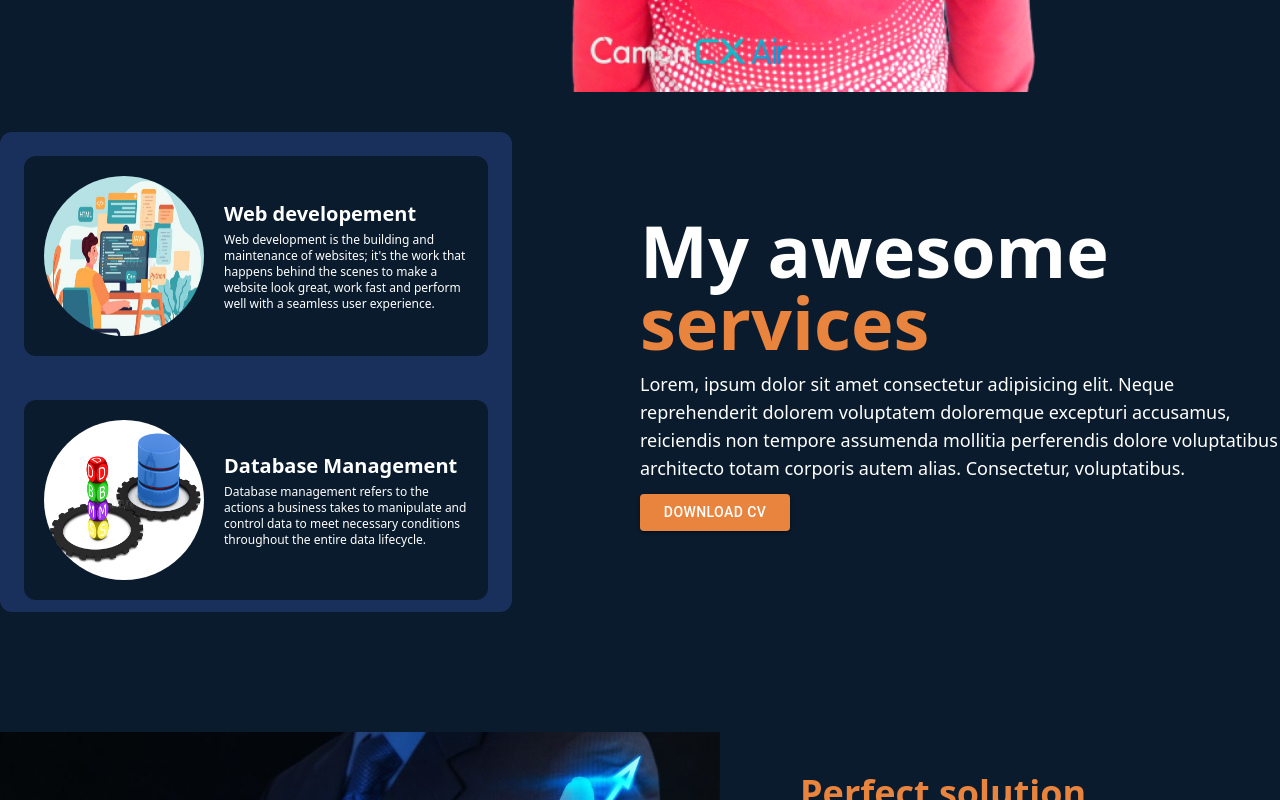
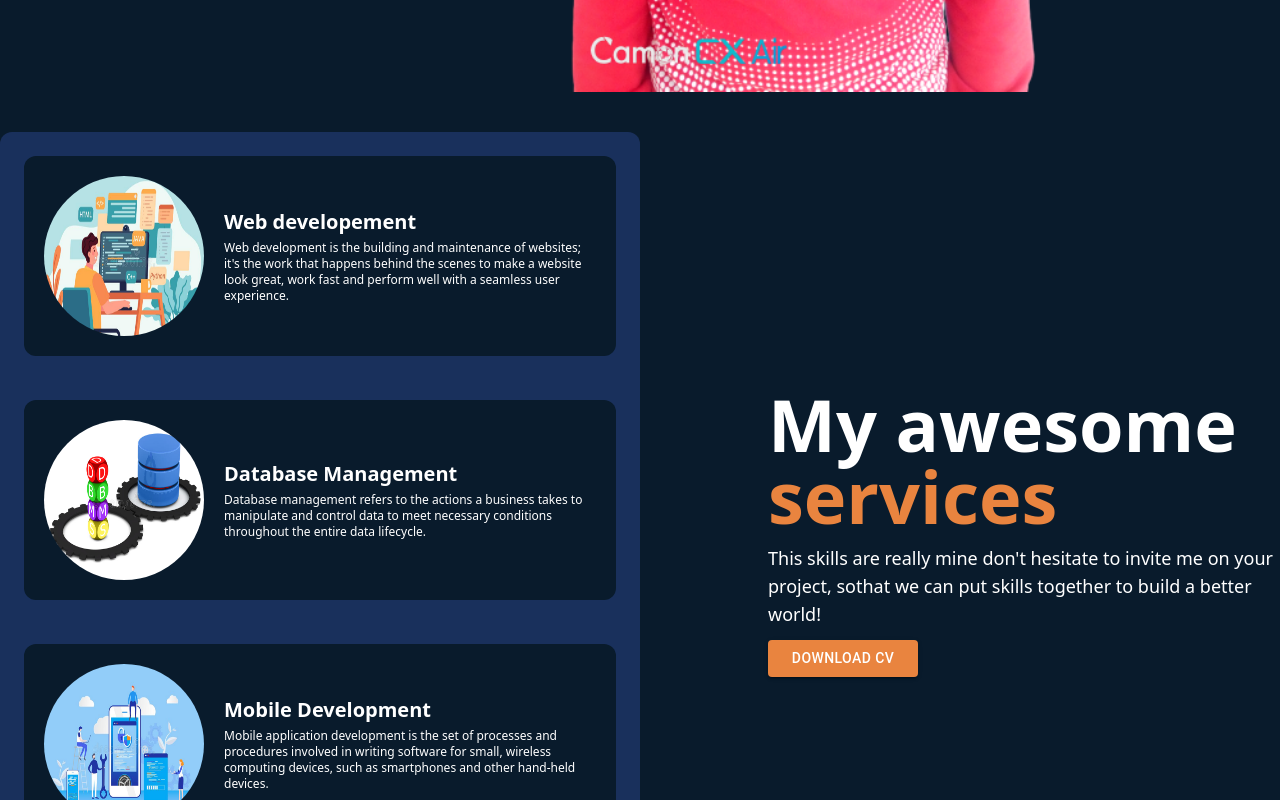
Before and after one commit to the-coder-kalisa/portofolio, a React (Vite) app: page / in a window 1280 px wide. Shown: the part 840-1640 px from the top of the page. Built offline with nearby package versions, Linux system fonts and the light colour scheme.

Commit message:
finished

```diff
--- a/src/components/Services.tsx
+++ b/src/components/Services.tsx
@@ -38,10 +38,65 @@ const Services: React.FC = () => {
       } gap-32 py-10 justify-center ${transition}`}
     >
       <div
-        className={`max-h-[30rem] ${font && "max-w-[40rem]"} rounded-xl ${
+        className={` ${
+          font && "max-w-[40rem]"
+        } max-h-[50rem] overflow-y-scroll rounded-xl ${
           mode ? "bg-[#19305c]" : "bg-[#e7f7fb] "
-        } ${transition} p-3 flex  flex-col gap-5 overflow-scroll`}
+        } ${transition} p-3 flex  flex-col gap-5`}
       >
+        {popup && (
+          <div
+            style={{ marginTop: `${(hoverd! + 1) * 5}rem` }}
+            onMouseEnter={() => setPopup(true)}
+            className={` z-50 min-w-[20rem] rounded-md ${transition} ${
+              phone === "phone" && "min-w-full"
+            } absolute p-3 left-[47%] bg-gradient-to-r to-[#fdcdbe] via-[#febf83] from-[#d6aada]`}
+          >
+            <div
+              className={`p-3 ${
+                mode ? `bg-white text-black` : "bg-black text-white"
+              }`}
+            >
+              {desc?.map(({ type, languages }, index) => (
+                <div key={index} className="flex gap-2">
+                  <div className="font-extrabold text-lg">{type}:</div>
+                  <div className={`flex flex-col gap-2`}>
+                    {languages?.map(
+                      ({ name, frameworksAndLibraries }, index) => (
+                        <div key={index} className="flex gap-2">
+                          <div className={`max-w-[16rem] ${frameworksAndLibraries ?  "font-bold" : "font-medium"}`}>
+                            {name} {frameworksAndLibraries && ":"}
+                          </div>
+                          <div className="flex items-center">
+                            {frameworksAndLibraries?.map(
+                              (frameAndLibra, index) => (
+                                <div
+                                  className="font-medium flex gap-2 text-sm"
+                                  key={index}
+                                >
+                                  <span>{frameAndLibra}</span>
+                                  <span className="pr-2">
+                                    {index !==
+                                      frameworksAndLibraries.length - 1 &&
+                                    index !== frameworksAndLibraries.length - 2
+                                      ? ","
+                                      : index ===
+                                          frameworksAndLibraries.length - 2 &&
+                                        "and"}
+                                  </span>
+                                </div>
+                              )
+                            )}
+                          </div>
+                        </div>
+                      )
+                    )}
+                  </div>
+                </div>
+              ))}
+            </div>
+          </div>
+        )}
         {knowledge.map(({ type, categorie, desc, image }, index) => (
           <div
             onMouseEnter={() => showDesc(categorie, index)}
@@ -49,9 +104,6 @@ const Services: React.FC = () => {
             className={`hover:bg-gradient-to-r from-[#f5c5be] relative via-[#febf83] to-[#d6aada] p-3 rounded-xl`}
             key={index}
           >
-            {popup && hoverd === index && (
-              <div className="absolute bg-white right-0 text-black">hello</div>
-            )}
             <div
               className={`flex ${
                 !font ? "flex-col items-start" : "items-center"
@@ -87,11 +139,8 @@ const Services: React.FC = () => {
         </div>
         <div className="flex flex-col gap-3">
           <div>
-            Lorem, ipsum dolor sit amet consectetur adipisicing elit. Neque
-            reprehenderit dolorem voluptatem doloremque excepturi accusamus,
-            reiciendis non tempore assumenda mollitia perferendis dolore
-            voluptatibus architecto totam corporis autem alias. Consectetur,
-            voluptatibus.
+            This skills are really mine don't hesitate to invite me on your
+            project, sothat we can put skills together to build a better world!
           </div>
 
           <Button
--- a/src/data.tsx
+++ b/src/data.tsx
@@ -3,16 +3,9 @@ import Phone from "./images/s.jpg";
 import Data from "./images/d.jpg";
 import desk from "./images/l.jpg";
 import ai from "./images/a.jpg";
-import {
-  Email,
-  Facebook,
-  GitHub,
-  Instagram,
-  LinkedIn,
-} from "@mui/icons-material";
 export interface categorie {
   type?: string;
-  languages?: Array<language | string>;
+  languages?: Array<language>;
 }
 interface language {
   name: string;
@@ -140,7 +133,8 @@ export const knowledge: Array<knowledge> = [
     desc: "I have some brilliant skills in alogarithm, machine learning, artifical intelligence and embedded programminng",
     categorie: [
       {
-        languages: ["C", "C++", "Matlab", "C#", "R", "Python", "Ruby", "Rust"],
+        type: "computer intensive programming",
+        languages: [{name: "C"}, {name: "C++"}, {name: "Matlab"}, {name: "C#"}, {name: "R"}, {name: "Python"}, {name: "Ruby"}, {name: "Rust"}],
       },
     ],
   },
```
